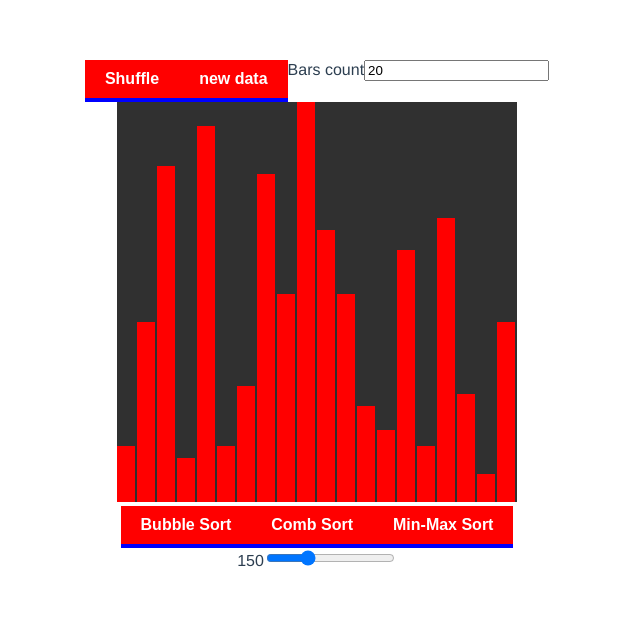
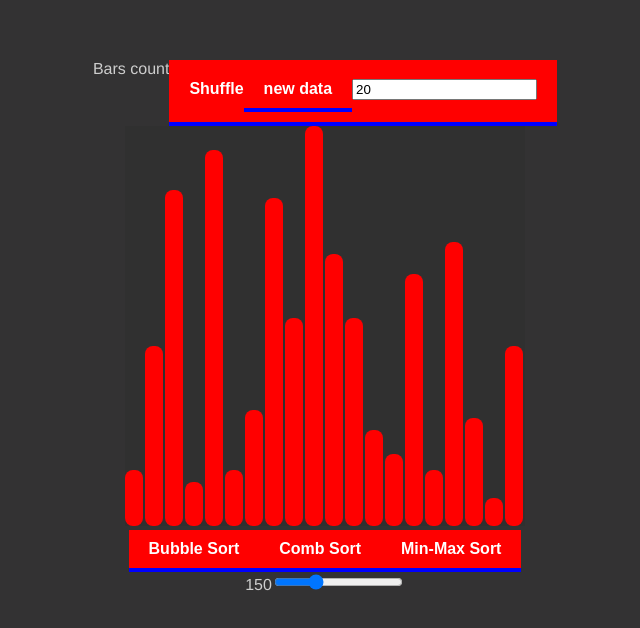
Before and after one commit to Snorkungen/visualize-app, a website built with Vite: page index.html in a window 1280 px wide. Shown: the whole page, without its empty margins (323-963 px from the left). Built offline with nearby package versions, Linux system fonts and the light colour scheme.

Commit message:
update createElement.ts, main.ts and style.css

```diff
--- a/src/lib/createElement.ts
+++ b/src/lib/createElement.ts
@@ -1,23 +1,39 @@
-const attributesHandler = <K extends keyof (HTMLElementEventMap & SVGElementEventMap)>(element: HTMLElement | SVGElement, ...attributes: (string | {
-    type: K;
-    listener: (ev: Event | HTMLElementEventMap[K] | SVGElementEventMap[K]) => any;
-    options?: (boolean | AddEventListenerOptions) | (boolean | AddEventListenerOptions)
-})[]) => {
-    for (const attribute of attributes) {
-        if (typeof attribute === "object") {
-            element.addEventListener(attribute.type, attribute.listener, attribute.options)
+const attributesHandler = <K extends keyof (HTMLElementEventMap & SVGElementEventMap)>(element: Element, ...attribs: (
+    string | {
+        eventListeners?: {
+            type: K;
+            listener: (ev: Event | HTMLElementEventMap[K] | SVGElementEventMap[K]) => any;
+            options?: (boolean | AddEventListenerOptions)
+        }[],
+        children?: (null | Element | string)[]
+    })[]) => {
+    for (const attribute of attribs) {
+        if (!attribute) continue;
+        if (typeof attribute === "string") {
+            let [qualifiedName, value] = attribute.split("=");
+            if (!qualifiedName) continue;
+            if (qualifiedName === "content") {
+                element.textContent = value + "";
+            } else {
+                element.setAttribute(qualifiedName, value + "");
+            }
             continue;
         }
-        const [qualifiedName, value] = attribute.split("=");
-        if (!qualifiedName) continue;
-        if (qualifiedName == "content") {
-            element.textContent = value;
-        } else {
-            element.setAttribute(qualifiedName, value);
+        if (attribute.eventListeners) {
+            for (const { type, listener, options } of attribute.eventListeners) {
+                element.addEventListener(type, listener, options);
+            }
+        }
+        if (attribute.children) {
+            for (const child of attribute.children) {
+                if (!child) continue;
+                else if (typeof child === "string") element.textContent = child;
+                else if (typeof child === "object" && child.nodeName) element.appendChild(child);
+            }
         }
     }
+}
 
-}
 
 export const createElement = (
     parent: null | HTMLElement,
--- a/src/main.ts
+++ b/src/main.ts
@@ -23,7 +23,7 @@ const renderBars = (data: number[]) => {
 
   for (let i = 0; i < data.length; i++) {
     let n = data[i]
-    createElementNS(barsGroupElement, "rect", "fill=red", `height=${n}`, `width=${barWidth - 0.5}%`, `y=${totalHeight - n}`, "x=" + i * barWidth)
+    createElementNS(barsGroupElement, "rect", "fill=red", "ry=2%", `height=${n}`, `width=${barWidth - 0.5}%`, `y=${totalHeight - n}`, "x=" + i * barWidth)
   }
 };
 
@@ -39,22 +39,28 @@ const setBarsActive = (...indices: number[]) => {
 renderBars(data);
 
 createElement(topBarElement, "button", "content=Shuffle", "class=btn", {
+  eventListeners: [{
     type: "click",
     listener: () => {
       if (isSorting) return;
       shuffleArray(data);
       renderBars(data);
     }
-});
+  }],
+  children: [
     createElement(topBarElement, "button", "content=new data", "class=btn", {
+      eventListeners: [{
         type: "click",
         listener: () => {
           if (isSorting) return;
           data = generateArrayOfRandomNumbers(arrayCount, totalHeight);
           renderBars(data);
         }
-});
+      }]
+    }),
     createElement(createElement(topBarElement, "label", "content=Bars count"), "input", "type=number", `value=${arrayCount}`, {
+      eventListeners: [
+        {
           type: "input",
           listener: (event) => {
             let target = event.target as HTMLInputElement;
@@ -65,7 +71,11 @@ createElement(createElement(topBarElement, "label", "content=Bars count"), "inpu
             renderBars(data);
             return;
           }
+        }
+      ]
     })
+  ]
+});
 
 
 const swap = <Type = unknown>(arr: Type[], n1: number, n2: number) => {
--- a/src/style.css
+++ b/src/style.css
@@ -1,9 +1,17 @@
+html,
+body,
+#app {
+  height: 100%;
+  width: 100%;
+  background-color: #333233;
+}
+
 #app {
   font-family: Avenir, Helvetica, Arial, sans-serif;
   -webkit-font-smoothing: antialiased;
   -moz-osx-font-smoothing: grayscale;
   text-align: center;
-  color: #2c3e50;
+  color: #cecece;
   margin-top: 60px;
 }
 
```
Lines whose indentation alone changed are shown as unchanged.
